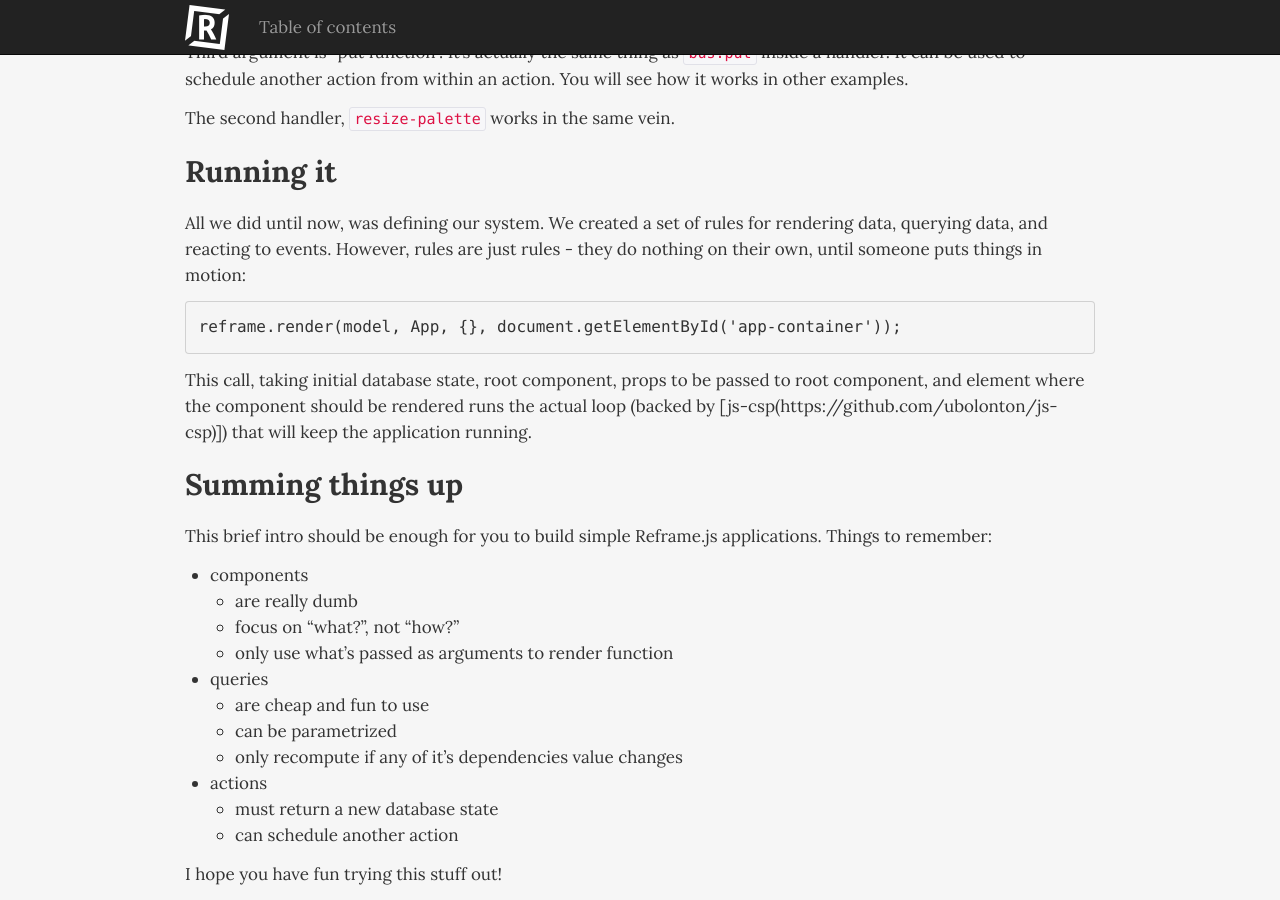
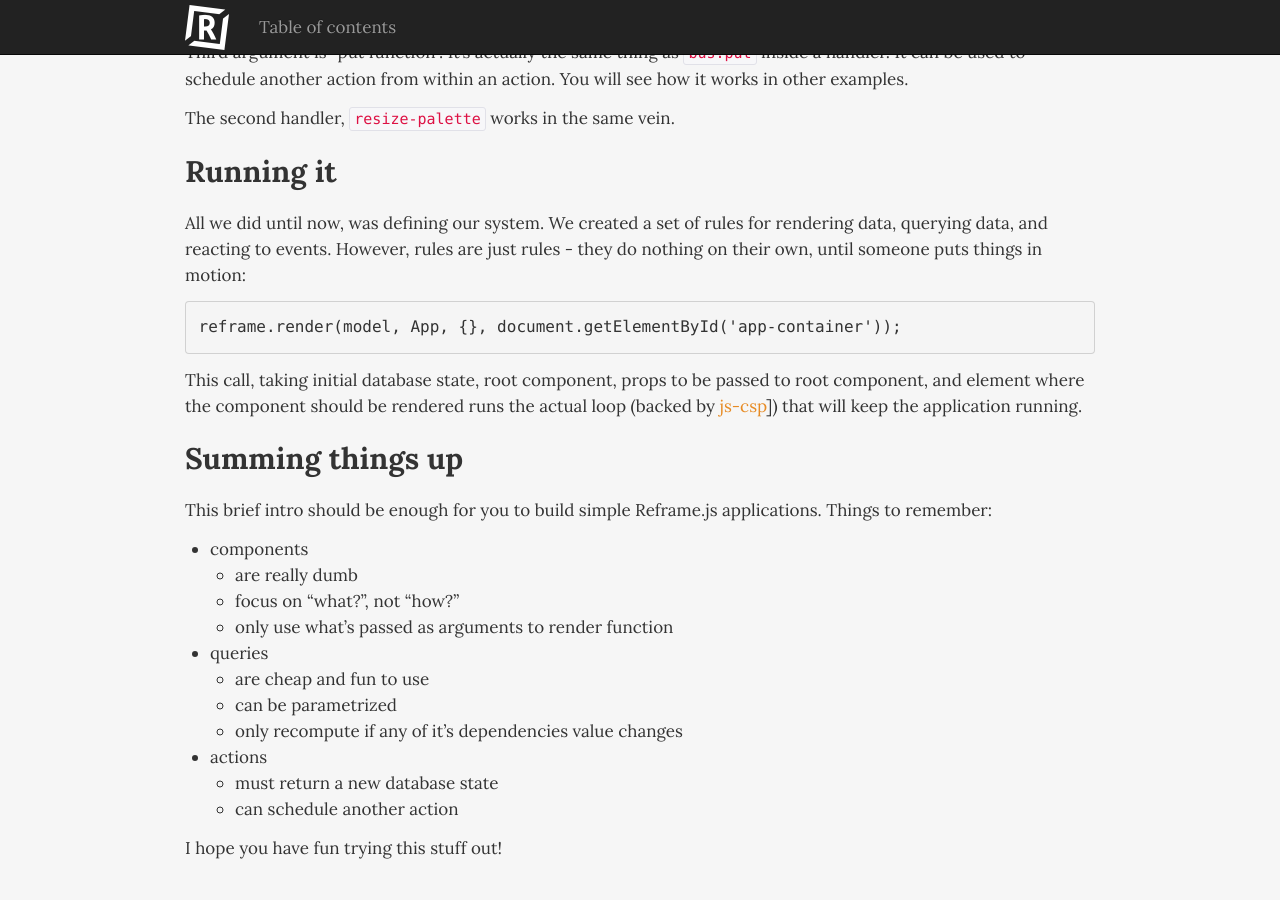
Before and after one commit to eshekak/reframe-js, a Jekyll site: the page built from _docs/quickstart-code-walkthrough.md, in a window 1280 px wide and 900 px high, scrolled down 7977 px. Built offline with Jekyll 4.4.1, drawn with Linux system fonts in a browser that asks for light colours; nearby versions of some CDN libraries; after the commit the page ends 8851 px from its top, so only the background shows below that.

Commit message:
Fixed broken js-csp link

```diff
--- a/_docs/quickstart-code-walkthrough.md
+++ b/_docs/quickstart-code-walkthrough.md
@@ -368,7 +368,7 @@ in motion:
 
 This call, taking initial database state, root component, props to be passed
 to root component, and element where the component should be rendered
-runs the actual loop (backed by [js-csp(https://github.com/ubolonton/js-csp)])
+runs the actual loop (backed by [js-csp](https://github.com/ubolonton/js-csp)])
 that will keep the application running.
 
 ### Summing things up
```
